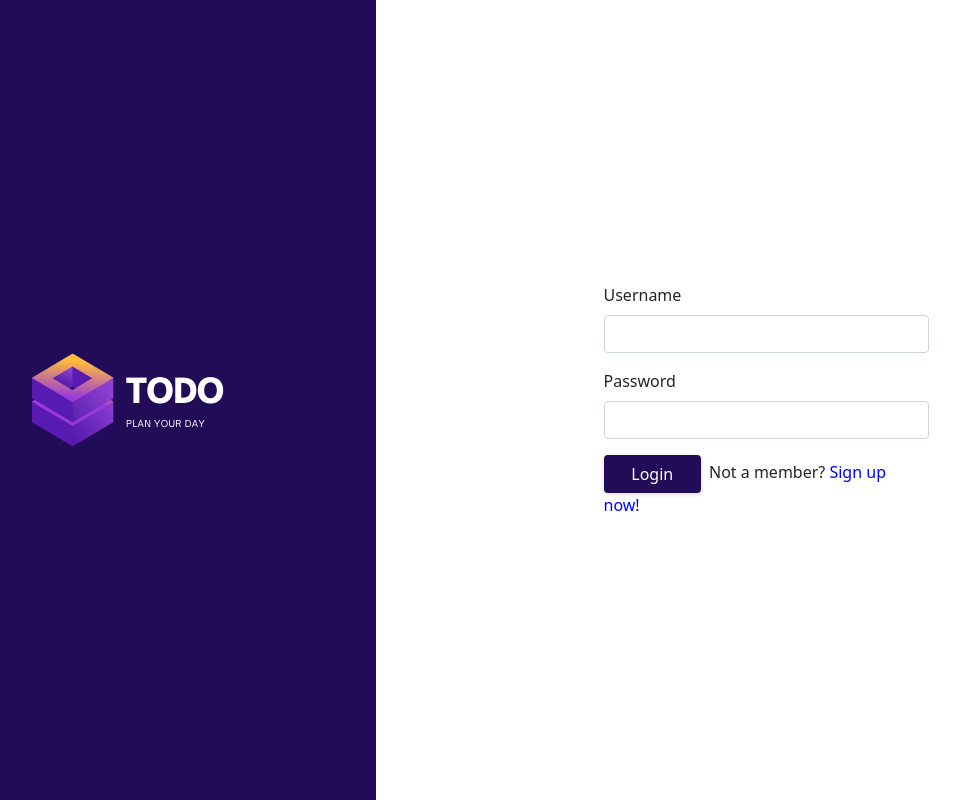
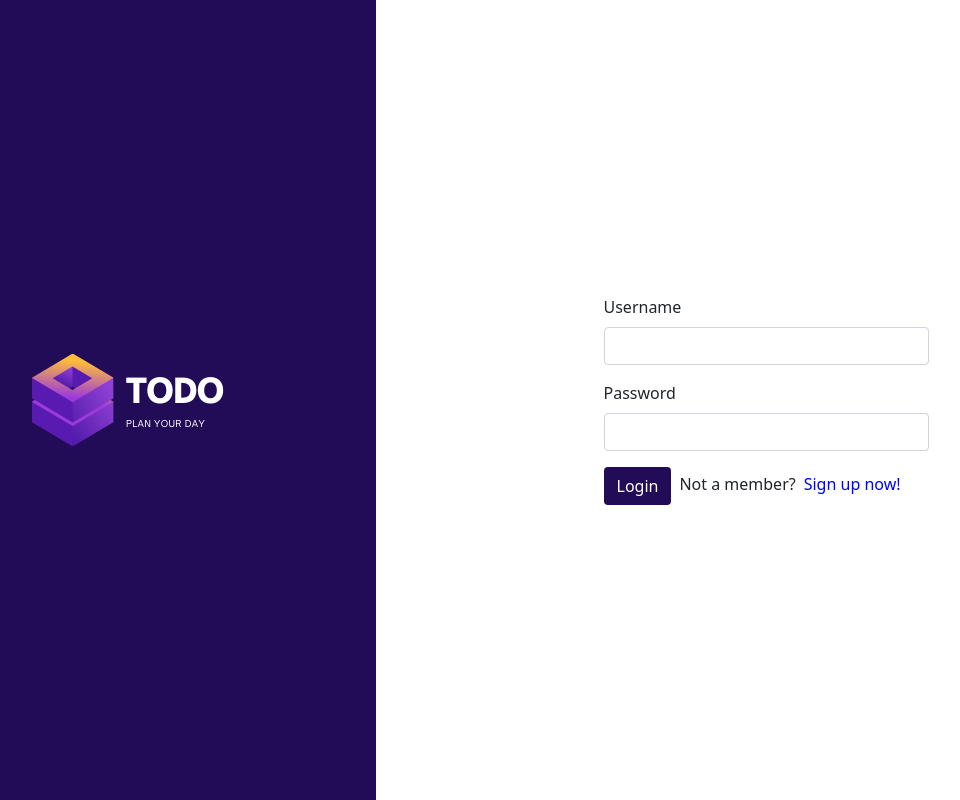
Before and after one commit to bernardpirlea/to-do-app-react, a React (Create React App) app: page / in a window 1280 px wide. Shown: the whole page, without its empty margins (124-1084 px from the left). Built offline with nearby package versions, Linux system fonts and the light colour scheme.

Commit message:
Changed anchor tags to button and restyled them

```diff
--- a/src/App.css
+++ b/src/App.css
@@ -22,7 +22,7 @@
   padding: 15px;
   box-sizing: border-box;
 } */
-
+/*
 button {
   width: 30%;
   font-size: 20px;
@@ -33,7 +33,7 @@ button {
   text-decoration: none;
   cursor: pointer;
   box-shadow: rgba(0, 0, 0, 0.16) 0px 1px 4px;
-}
+} */
 
 .to-do-list {
   list-style: none;
--- a/src/Components/Login.js
+++ b/src/Components/Login.js
@@ -93,10 +93,9 @@ const Login = ({ changeMode, setToken }) => {
         </button>
         <span className="mx-2">
           Not a member?
-          <a className="link" onClick={handleClick}>
-            {" "}
+          <button className="link" onClick={handleClick}>
             Sign up now!
-          </a>
+          </button>
         </span>
       </form>
     </div>
--- a/src/Components/Signup.js
+++ b/src/Components/Signup.js
@@ -105,10 +105,9 @@ const Signup = ({ changeMode, setToken }) => {
         </button>
         <span className="mx-2">
           Already a member?
-          <a className="link" onClick={handleClick}>
-            {" "}
+          <button className="link" onClick={handleClick}>
             Log In!
-          </a>
+          </button>
         </span>
       </form>
     </div>
--- a/src/Components/css/HomePage.css
+++ b/src/Components/css/HomePage.css
@@ -26,9 +26,14 @@
 }
 
 .link {
-  cursor: pointer;
+  border: 0;
+  font-size: 100%;
+  font-family: inherit;
+  border: 0;
+  padding: 0;
+  margin-left: 0.5rem;
+  background-color: white;
   color: blue;
-  text-decoration: none;
 }
 
 @media (max-width: 768px) {
```
